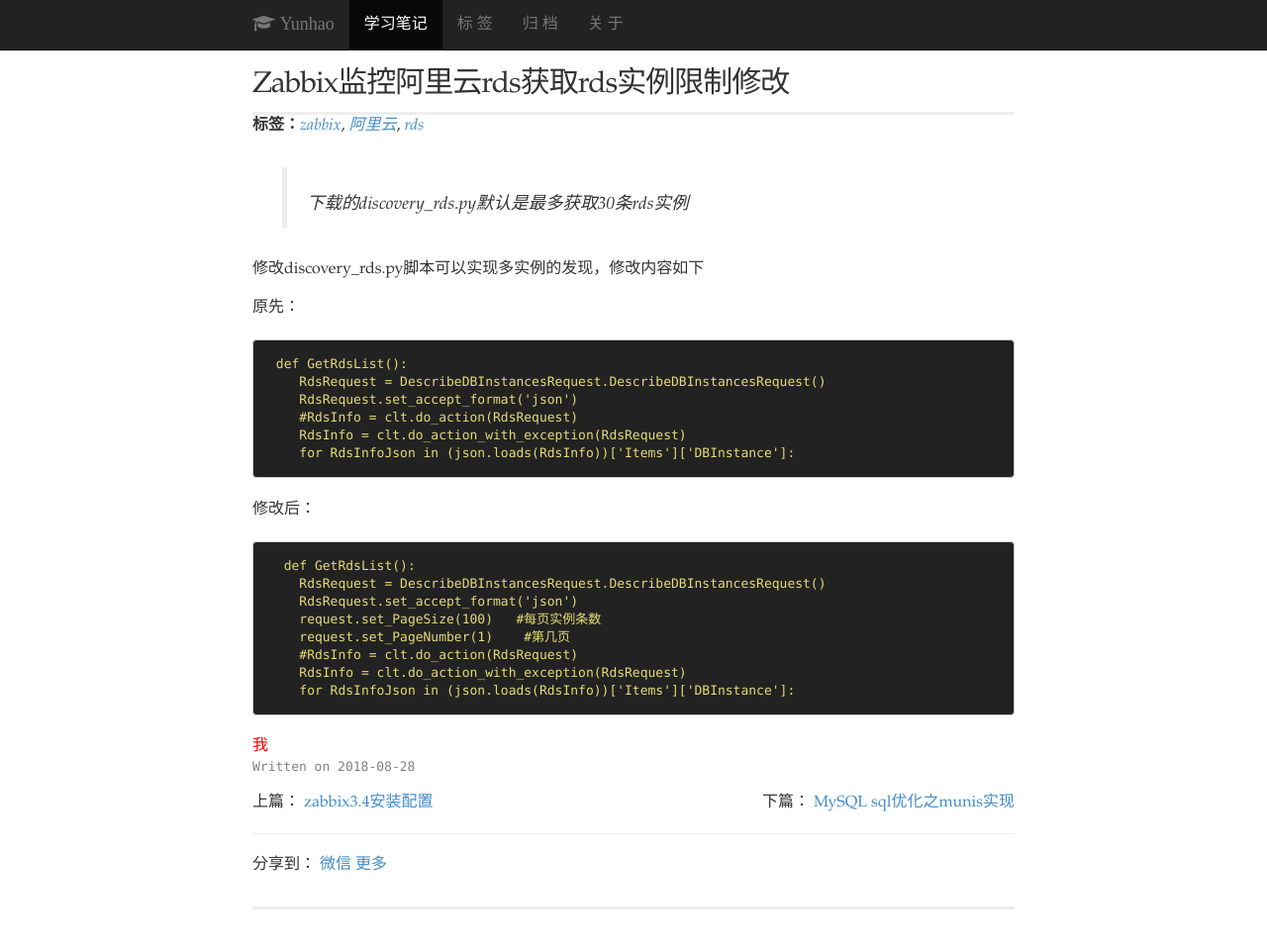
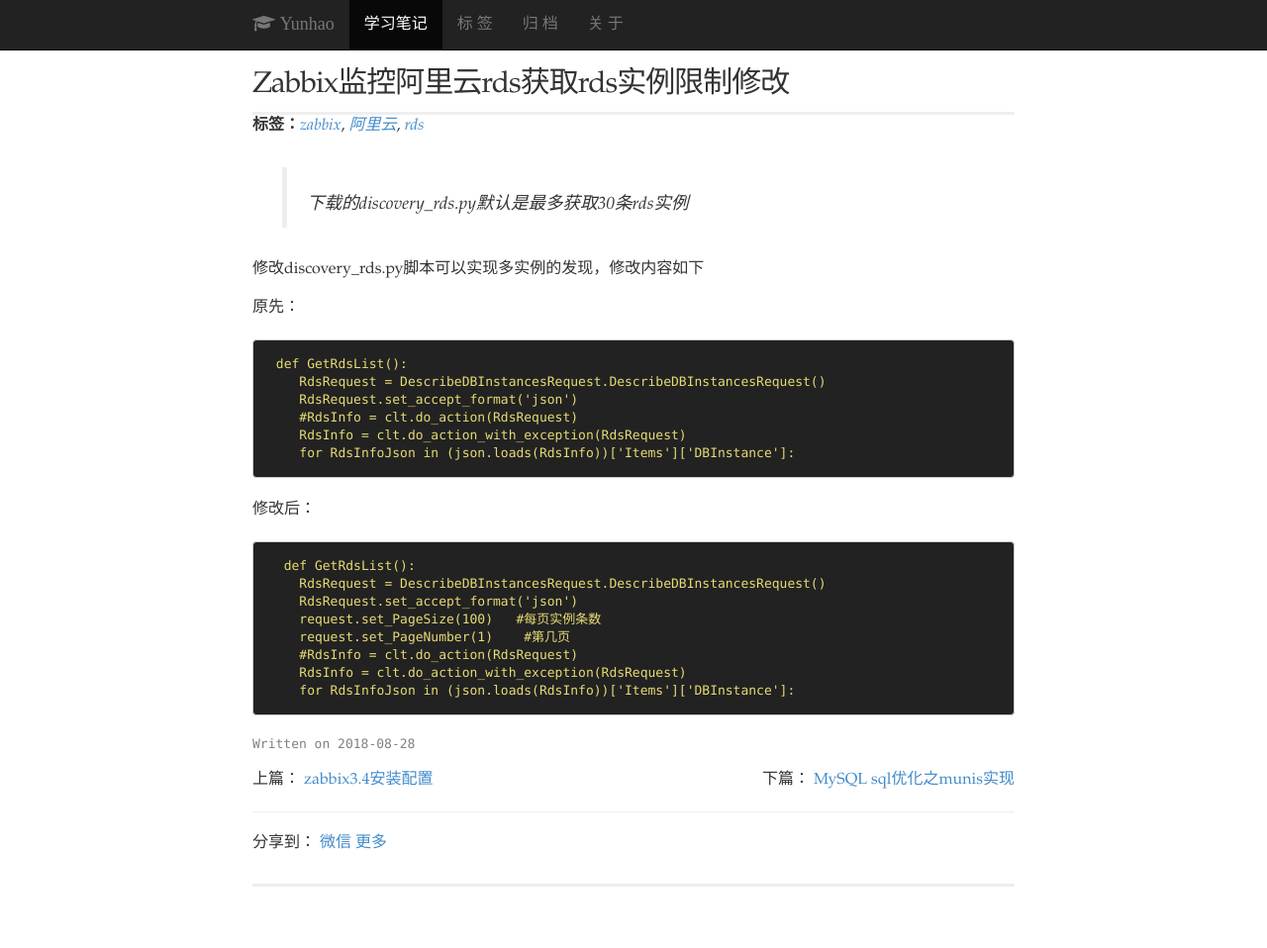
Before and after one commit to cyhao/cyhao.github.io, a Jekyll site: the page built from _posts/2018-08-28-Zabbix监控阿里云rds获取rds实例限制修改.md, in a window 1280 px wide and 962 px high. Shown: the top 958 px of the window at 99% size. Built offline with Jekyll 4.4.1, drawn with Linux system fonts in a browser that asks for light colours; nearby versions of some CDN libraries; comment, search, counter and statistics services are not loaded.

Commit message:
Update 2018-08-28-Zabbix监控阿里云rds获取rds实例限制修改.md

```diff
--- a/_posts/2018-08-28-Zabbix监控阿里云rds获取rds实例限制修改.md
+++ b/_posts/2018-08-28-Zabbix监控阿里云rds获取rds实例限制修改.md
@@ -35,8 +35,3 @@ tags:
         #RdsInfo = clt.do_action(RdsRequest)
         RdsInfo = clt.do_action_with_exception(RdsRequest)
         for RdsInfoJson in (json.loads(RdsInfo))['Items']['DBInstance']:
-
-
-
-
-<font color=red>我</font>
```
